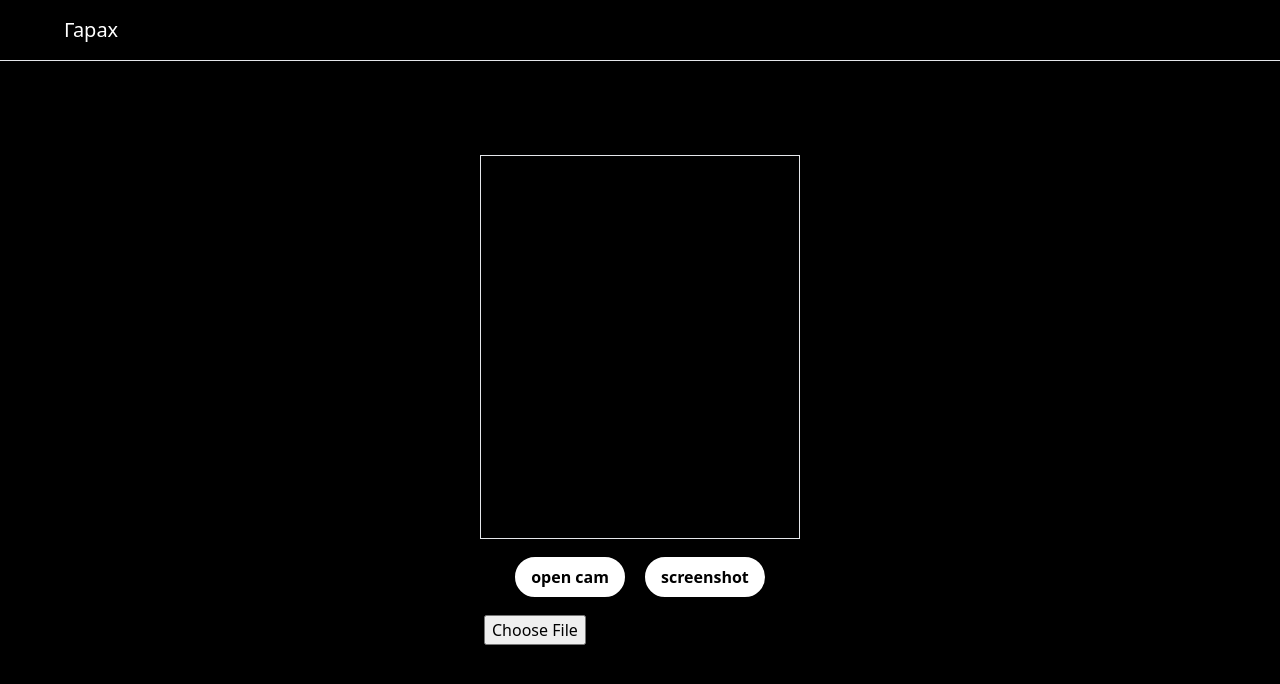
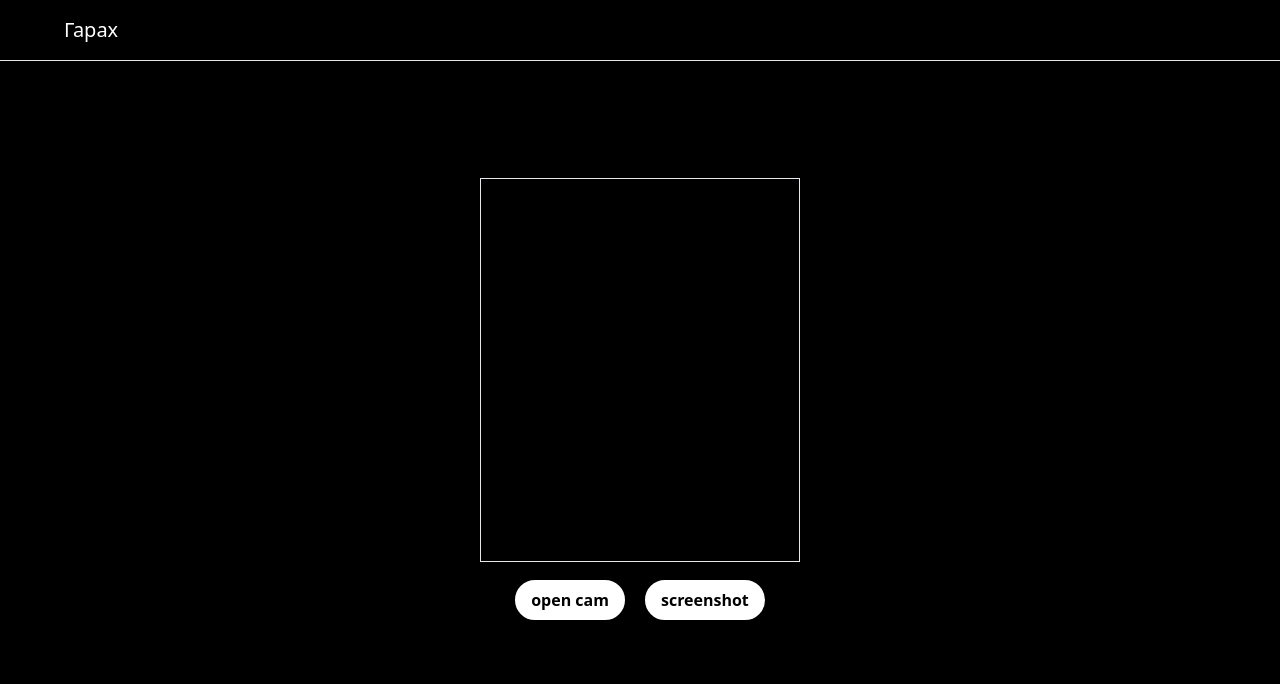
Before and after one commit to bilguun111101/attendance-app, a Next.js app in the folder client/: page / in a window 1280 px wide. Shown: the top 684 px of the page. Built offline with nearby package versions, Linux system fonts and the light colour scheme.

Commit message:
making screenshot send to s3

```diff
--- a/client/src/pages/index.tsx
+++ b/client/src/pages/index.tsx
@@ -3,36 +3,38 @@ import Webcam from "react-webcam";
 import { Button } from "@/components";
 import { toast } from "react-hot-toast";
 import { useCurrentUser } from "@/context";
-import { useCallback, useRef, useState } from "react";
+import { useCallback, useEffect, useRef, useState } from "react";
 
 export default function Home() {
   const videoRef = useRef<any>(null);
-  // const [screenshot, setScreenshot] = useState('');
   const { userID } = useCurrentUser();
   const [isRecording, setIsRecording] = useState<boolean>(false);
-
-  // const stopCam = () => {
-  //   let stream = videoRef.current.stream;
-  //   const tracks = stream.getTracks();
-  //   tracks.forEach((track: any) => track.stop());
-  //   setIsRecording(false);
-  // }
 
   const stopCam = useCallback(() => {
     setIsRecording(false);
   }, [isRecording])
 
   const capture = useCallback(async() => {
-    // if(!isRecording) return;
-    const imageSrc: File = videoRef.current.getScreenshot();
-    const newFile = new File([imageSrc], `${userID}.${imageSrc.name.split('.').at(-1)}`, { type: imageSrc.type });
+    if(!isRecording) return;
+    const imageSrc: any = videoRef.current.getScreenshot();
     try {
-      const { data } = await axios.post('https://ksjy63w4f3.execute-api.us-east-1.amazonaws.com/dev/url', {
-        Key: newFile.name,
-        ContentType: newFile.type,
+      const result = await (await fetch(imageSrc)).blob();
+      const newFile = new File([result], `${userID}.${result.type.split('/').at(-1)}`, { type: result.type });
+      // console.log(newFile?.lastModifiedDate);
+      // const date = new Date();
+      // console.log(date.getHours());
+      // console.log(date.getMinutes());
+      // console.log(date);
+      const response = await axios.post('https://ksjy63w4f3.execute-api.us-east-1.amazonaws.com/dev/url', {
+        Key: newFile?.name,
+        ContentType: newFile?.type,
         Bucket: "leaf3bbbilguun0426attendance"
       });;
-      // console.log(data);
+      await fetch(response.data, {
+        method: 'PUT',
+        body: JSON.stringify(newFile)
+      })
+      toast.success("attendance is successful")
     } catch (error) {
       toast.error("Screenshot wasn't send!!!")
     }
@@ -42,33 +44,35 @@ export default function Home() {
     setIsRecording(true);
   }, [isRecording])
 
-  const handleImage = async(target: any) => {
-    if(!target.files) return;
-    const file = target.files[0];
-    if(!file) return;
-    const newFile = new File([file], `${userID}.${file.name.split('.').at(-1)}`, { type: file.type });
-    const { data } = await axios.post('https://ksjy63w4f3.execute-api.us-east-1.amazonaws.com/dev/url', {
-      Key: newFile.name,
-      ContentType: newFile.type,
-      Bucket: "leaf3bbbilguun0426"
-    });
-    await fetch(data, {
-      method: 'PUT',
-      body: JSON.stringify(newFile)
-    })
-    // const response = await axios.post('https://ksjy63w4f3.execute-api.us-east-1.amazonaws.com/dev/face', {
-    //   Name: newFile.name
-    // })
-    const response = await fetch("https://ksjy63w4f3.execute-api.us-east-1.amazonaws.com/dev/face", {
-      method: 'POST',
-      body: JSON.stringify({
-        Name: newFile.name
-      })
-    })
-    // console.log(response.json());
-    const result = await response.json();
-    console.log(result);
-};
+  // const handleImage = async(target: any) => {
+  //   if(!target.files) return;
+  //   const file = target.files[0];
+  //   if(!file) return;
+  //   const newFile = new File([file], `${userID}.${file.name.split('.').at(-1)}`, { type: file.type });
+  //   const { data } = await axios.post('https://ksjy63w4f3.execute-api.us-east-1.amazonaws.com/dev/url', {
+  //     Key: newFile.name,
+  //     ContentType: newFile.type,
+  //     Bucket: "leaf3bbbilguun0426"
+  //   });
+  //   await fetch(data, {
+  //     method: 'PUT',
+  //     body: JSON.stringify(newFile)
+  //   })
+  //   // const response = await axios.post('https://ksjy63w4f3.execute-api.us-east-1.amazonaws.com/dev/face', {
+  //   //   Name: newFile.name
+  //   // })
+  //   const response = await fetch("https://ksjy63w4f3.execute-api.us-east-1.amazonaws.com/dev/face", {
+  //     method: 'POST',
+  //     body: JSON.stringify({
+  //       Name: newFile.name
+  //     })
+  //   })
+  //   const result = await response.json();
+  //   console.log(result);
+  // };
+  // useEffect(() => {
+  //   console.log(userID)
+  // }, [userID])
 
   return (
     <section className="w-full h-screen p-3">
@@ -85,7 +89,7 @@ export default function Home() {
               <div className="flex gap-4 flex-wrap justify-center">
                   <Button label={isRecording ? "stop cam" : 'open cam'} onClick={isRecording ? stopCam : openCam} secondary={true} />
                   <Button label="screenshot" onClick={capture} secondary={true} />
-                  <input type="file" onChange={({ target }) => handleImage(target)} />
+                  {/* <input type="file" onChange={({ target }) => handleImage(target)} /> */}
               </div>
           </div>
       </div>
```
